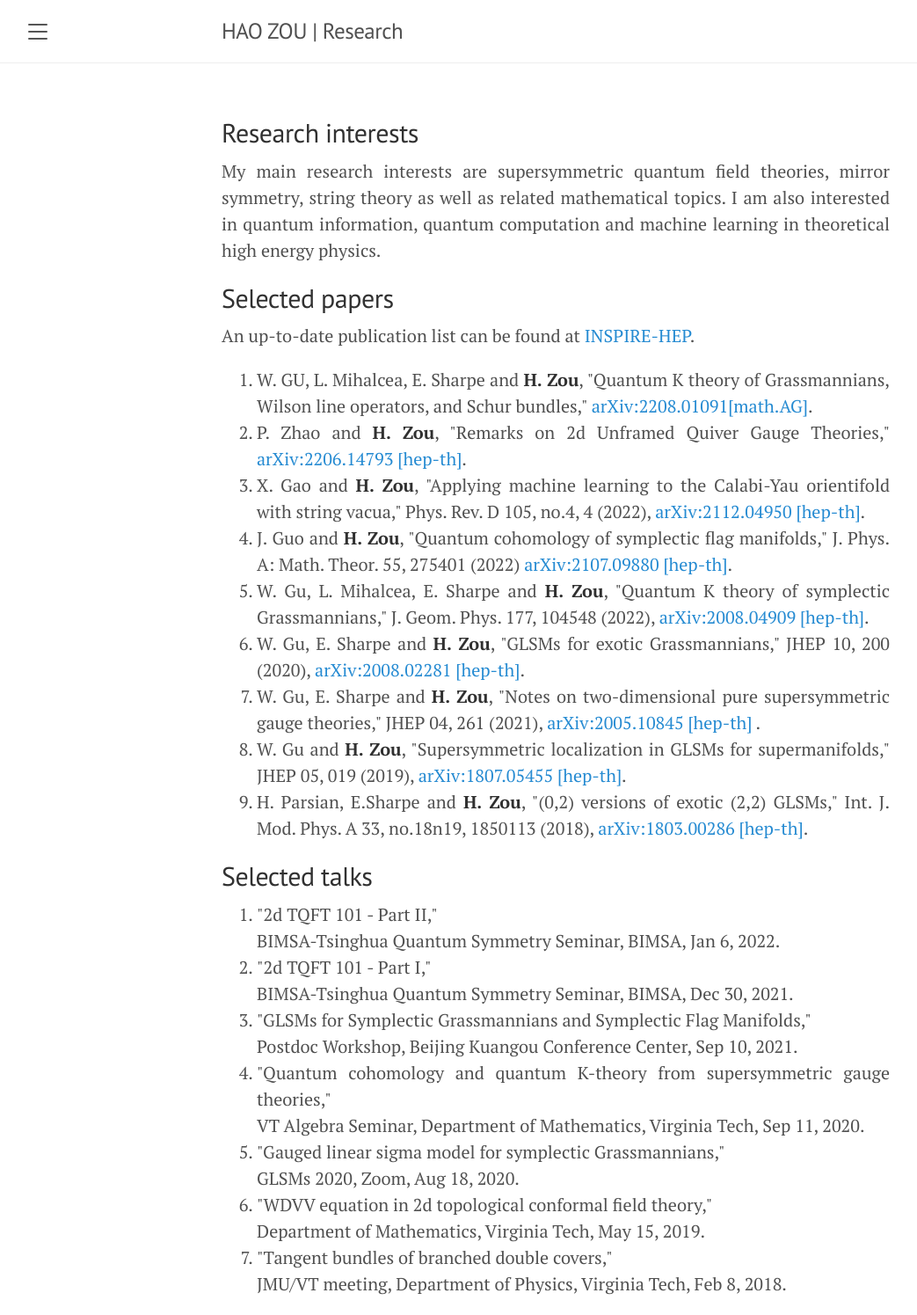
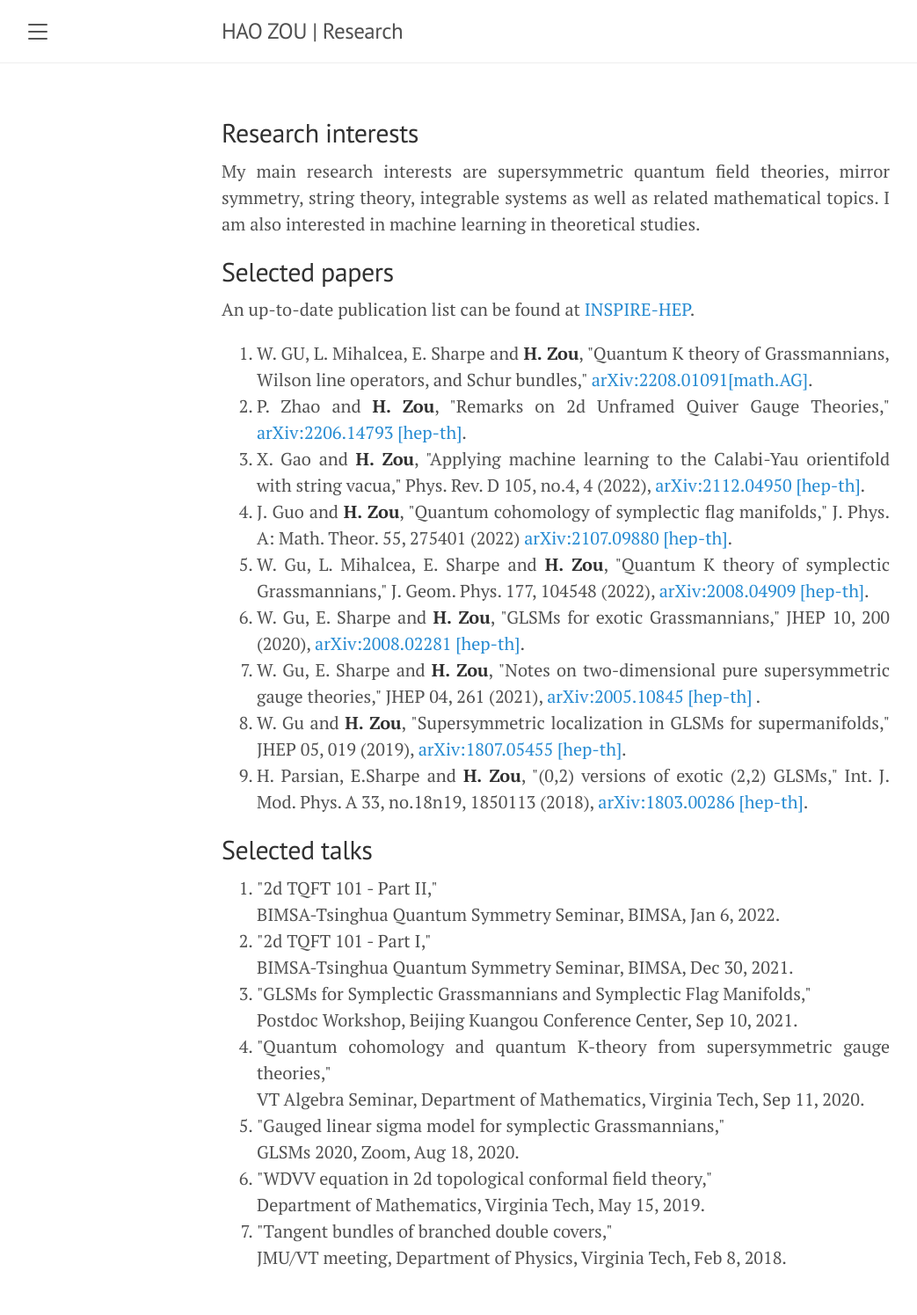
Before and after one commit to hhzou/hhzou.github.io, a Jekyll site: the page built from research/index.html, in a window 1280 px wide. Shown: the whole page at 88% size, without its empty margins (8-1051 px from the left). Built offline with Jekyll 4.4.1, drawn with Linux system fonts in a browser that asks for light colours; after the commit the page ends 1465 px from its top, so only the background shows below that.

Commit message:
Update index.html

```diff
--- a/research/index.html
+++ b/research/index.html
@@ -5,7 +5,7 @@ title: Research
 <div class="posts">
 	<h2>Research interests</h2>
 	<p>
-		My main research interests are supersymmetric quantum field theories, mirror symmetry, string theory as well as related mathematical topics. I am also interested in quantum information, quantum computation and machine learning in theoretical high energy physics.
+		My main research interests are supersymmetric quantum field theories, mirror symmetry, string theory, integrable systems as well as related mathematical topics. I am also interested in machine learning in theoretical studies.
 	</p>
 
 	<h2>Selected papers </h2>
```
